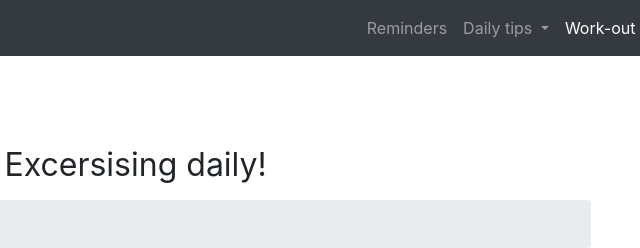
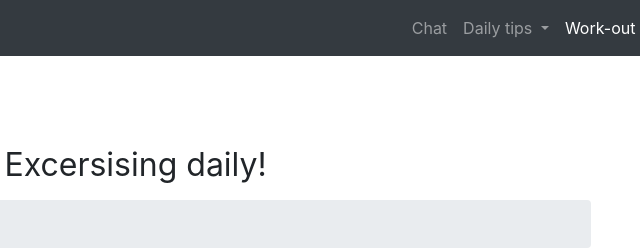
Before and after one commit to BraveCamp/Health-Matters, a website: page 5 minute work-outambria.html in a window 1280 px wide. Shown: the top 248 px of the page, 604-1244 px from the left. Drawn offline with Linux system fonts and the light colour scheme.

Commit message:
Update 5 minute work-outambria.html

```diff
--- a/5 minute work-outambria.html
+++ b/5 minute work-outambria.html
@@ -30,7 +30,7 @@
             <ul class="navbar-nav ml-auto">
 
                 <li class="nav-item">
-                    <a class="nav-link" href="reminders.html">Reminders</a>
+                    <a class="nav-link" href="chat.html">Chat</a>
                 </li>
 
               <li class="nav-item dropdown">
```
